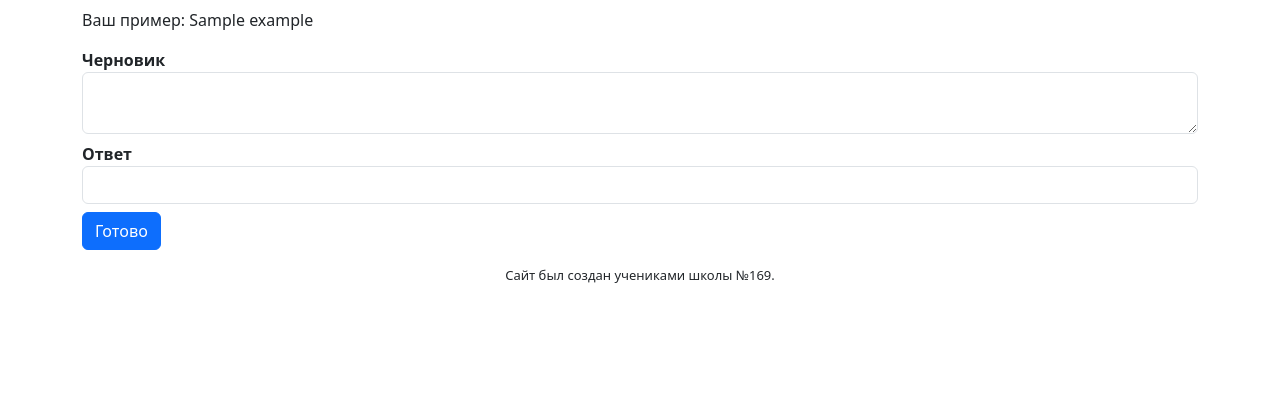
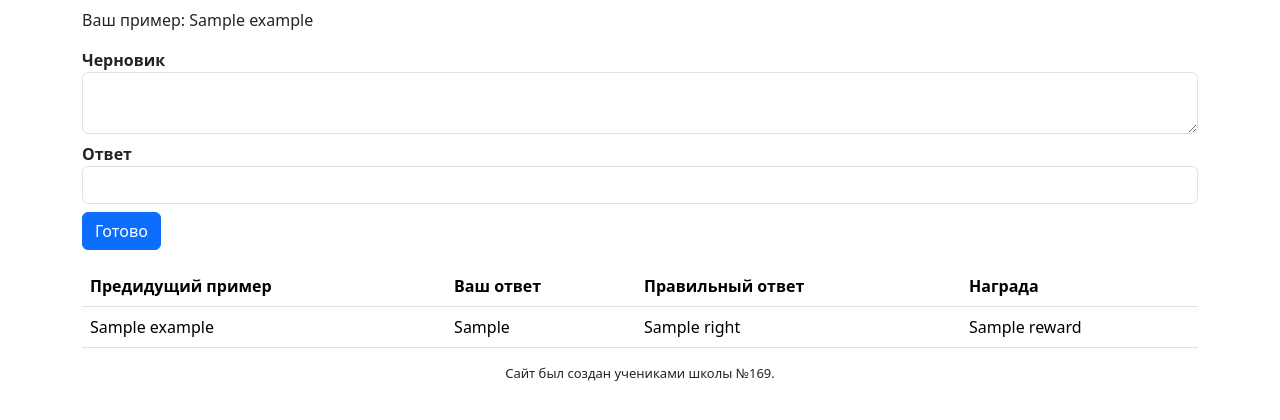
Before and after one commit to FlamyMan/2024itcube, a Flask app: template templates/index.html in a window 1280 px wide. Shown: the part 294-714 px from the top of the page. Run offline with Flask 3, Linux system fonts and the light colour scheme; the template is opened without the code that fills it: values that come from a table or form of the project are taken from there, most other values are stand-ins (such as "Sample title", 1, 10 or a date in 2020); some libraries are stand-ins or nearby versions.

Commit message:
レワード 1st version
and last example rendering

```diff
--- a/server.py
+++ b/server.py
@@ -82,7 +82,7 @@ def login():
         return render_template('login.html', message="Не правильный логин или пароль.", form=form)
     return render_template('login.html', title='Вход', form=form)
 
-def generate_problem_by_settings(problem_type: int, hardness:int, additional: str, user_name: str=None) -> int:
+def generateProblemBySettings(problem_type: int, hardness:int, additional: str, user_name: str=None) -> int:
     eq_radicals, right = tuple(generateEquationInternal(5, (True, True, True, True), (3, 2))) # temporarily
     eq = radicalListToString(eq_radicals)
     db_sess = db_session.create_session()
@@ -106,9 +106,10 @@ def generate_problem_by_settings(problem_type: int, hardness:int, additional: st
 def getExample(id: int, db_sess=None) -> Example:
     if not db_sess:
         db_sess = db_session.create_session()
-    return db_sess.query(Example).filter(Example.id == id).first()
+    out = db_sess.query(Example).filter(Example.id == id).first()
+    return out
 
-def user_to_null_or_name(user):
+def userToNullOrName(user):
     if user.is_authenticated:
         return user.name
     else:
@@ -124,36 +125,52 @@ def index():
     hardness = int(request.cookies.get("HARDNESS", HARDNESS_TO_VAL["mid"]))
     additional = request.cookies.get("ADDITIONAL", "no")
     last_ex_id = int(request.cookies.get("LAST_EXAMPLE_ID", 0))
-    last_answer = request.cookies.get("LAST_ANS", 0)
+    last_answer = request.cookies.get("LAST_ANS", -4065)
+    last_reward = float(request.cookies.get("LAST_REWARD", 0))
     if request.method == "POST":
         form = request.form.to_dict()
-        print(form)
         if "problem_type" in form.keys(): # generate
             pr_type = EXAMPLE_TYPE_TO_VAL[form["problem_type"]]
             hardness = HARDNESS_TO_VAL[form["hardness"]]
             additional = form["additional"]
-        elif "example_id" in form.keys(): # test problem
+        elif "example_id" in form.keys() and answer_form.validate_on_submit(): # test problem
+            print("testing")
             db_sess = db_session.create_session()
             example_id = form["example_id"]
             last_ex_id = example_id
             example = getExample(example_id, db_sess=db_sess)
             ans = form["answer"]
+            print(ans)
             last_answer = ans
             if example.right == ans:
                 example.status = STATUS_TO_VAL["ok"]
+                last_reward = 1
             else:
                 example.status = STATUS_TO_VAL["filed"]
+                last_reward = 0
+            user = db_sess.query(User).filter(User.id == current_user.id).first()
+            user.rating += last_reward
             db_sess.commit()
 
-    example_id = generate_problem_by_settings(pr_type, hardness, additional, user_name=user_to_null_or_name(current_user))
+    example_id = generateProblemBySettings(pr_type, hardness, additional, user_name=userToNullOrName(current_user))
     example = getExample(example_id)
     previous_example = getExample(last_ex_id)
-    kwargs = {"title":"Math website", "example_id": example_id, "example": example.example, "problem_form": answer_form, "previous_example":previous_example, "previous_answer": last_answer}
+    kwargs = {
+        "title":"Math website",
+        "example_id": example_id,
+        "example": example.example,
+        "problem_form": answer_form,
+        "pr_ex": previous_example,
+        "last_ans": last_answer,
+        "reward": last_reward
+        }
     res = make_response(render_template("index.html", **kwargs))
     res.set_cookie('P_TYPE', str(pr_type))
     res.set_cookie('HARDNESS', str(hardness))
     res.set_cookie('ADDITIONAL', str(additional))
     res.set_cookie('LAST_EXAMPLE_ID', str(last_ex_id))
+    res.set_cookie("LAST_ANS", last_answer)
+    res.set_cookie("LAST_REWARD", str(last_reward))
     return res
 
 @app.route('/delete')
--- a/templates/index.html
+++ b/templates/index.html
@@ -39,4 +39,24 @@
     </dl>
     <script src="{{ url_for('static', filename='scripts/type_selection.js')}}"></script>
 </form>
+{% if pr_ex and last_ans != -4065%}
+<table class="table table-hover">
+    <thead>
+        <tr>
+            <th scope="col">Предидущий пример</th>
+            <th scope="col">Ваш ответ</th>
+            <th scope="col">Правильный ответ</th>
+            <th scope="col">Награда</th>
+        </tr>
+    </thead>
+    <tbody>
+        <tr>
+            <td>{{ pr_ex.example }}</td>
+            <td>{{ last_ans }}</td>
+            <td>{{ pr_ex.right }}</td>
+            <td>{{ reward }}</td>
+        </tr>
+    </tbody>
+</table>
+{% endif %}
 {% endblock %}
```
